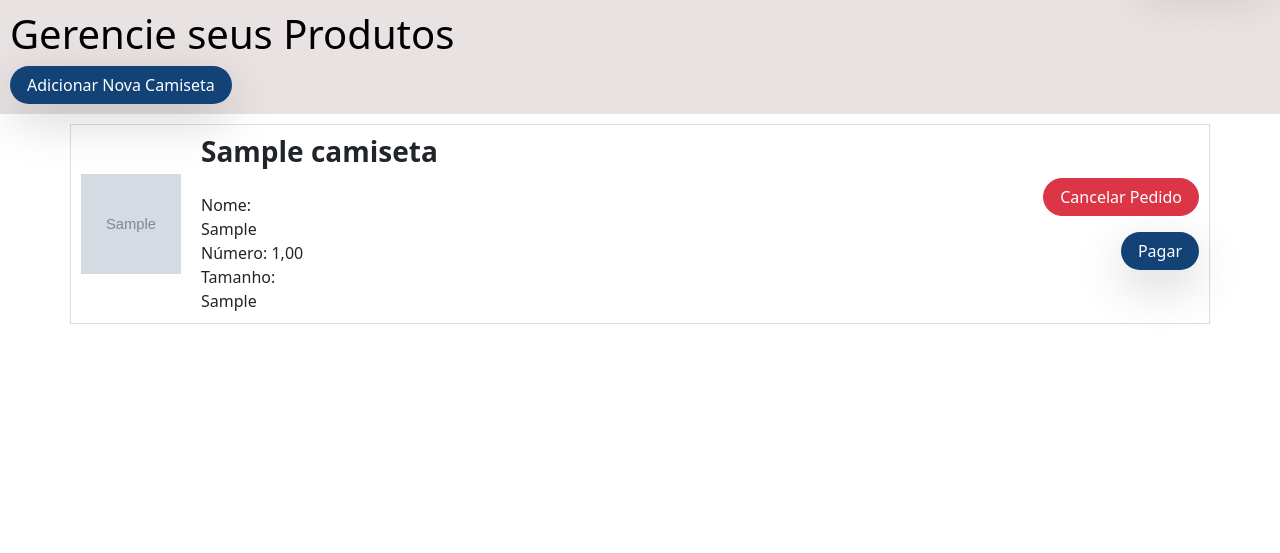
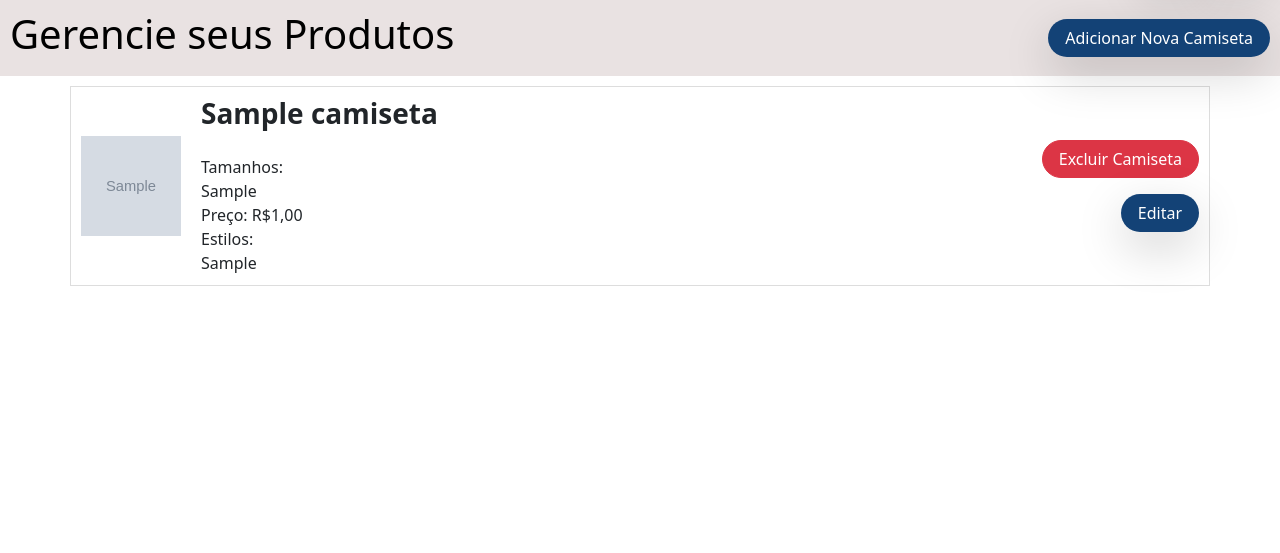
Before and after one commit to EugenioUrbano/IFSHOP, a Django app: page /gerenciar_pro/ in a window 1280 px wide. Shown: the part 83-636 px from the top of the page. Run offline with Django 5.2, Linux system fonts and the light colour scheme; a user stored in the database is signed in; tables that the repository leaves empty hold one stand-in row (values such as "Sample post"); grey boxes marked "Sample" are stand-in pictures; some libraries are stand-ins or nearby versions.

Commit message:
corrigido 2

```diff
--- a/ifshop/templates/gerenciar_pro.html
+++ b/ifshop/templates/gerenciar_pro.html
@@ -7,25 +7,29 @@
 {% block filtro%} {% endblock %}
 
 {% block content %}
-<div style="background-color: #E9E2E2; color: black; padding: 10px;">
+<div style="background-color: #E9E2E2; color: black; padding: 10px;" class="d-flex flex-wrap align-items-center justify-content-center justify-content-md-between">
     <h1>Gerencie seus Produtos</h1>
-    <button type="button" class="btn botoes shadow-lg rounded-pill px-3"><a href="{% url 'adicionar_pro' %}" class="nav-link">Adicionar Nova Camiseta</a></button>
+    <div class="text-end">
+        <button type="button" class="btn botoes shadow-lg rounded-pill px-3 "><a href="{% url 'adicionar_pro' %}" class="nav-link">Adicionar Nova Camiseta</a></button>
+    </div>
 </div>
-
 <ul style="list-style: none; padding: 0;" class="container body-content">
     {% for camiseta in camisetas %}
     <li style="border: 1px solid #ddd; padding: 10px; margin: 10px 0; display: flex; align-items: center; justify-content: space-between;">
         <div style="display: flex; align-items: center; gap: 20px;">
+
             <img src="{{ camiseta.imagem.url }}" alt="Imagem de {{ camiseta.titulo }}" style="width: 100px; height: 100px; object-fit: cover;">
+
+
             <div class="col-md-8 themed-grid-col">
                 <div class="pb-3">
                     <h3><strong>{{ camiseta.titulo }}</strong></h3>
                 </div>
                 <div class="row">
                     <div class="col-md-6">
-                        Nome: {{ camiseta.tamanhos }}<br>
-                        Número: {{ camiseta.preco }}<br>
-                        Tamanho: {{ camiseta.estilos }}<br>
+                        Tamanhos: {{ camiseta.tamanhos }}<br>
+                        Preço: R${{ camiseta.preco }}<br>
+                        Estilos: {{ camiseta.estilos }}<br>
                     </div>
                 </div>
             </div>
@@ -33,13 +37,14 @@
         <div style="text-align: right;">
             <form method="post"  class="pb-3">
                 {% csrf_token %}
-                <input type="hidden" name="pedido_id" value="{{ camiseta.id }}">
-                <button class="btn btn-danger rounded-pill px-3" type="submit" name="deletar">Cancelar Pedido</button>
+                <input type="hidden" name="camiseta_id" value="{{ camiseta.id }}">
+                <button class="btn btn-danger rounded-pill px-3" type="submit" name="deletar">Excluir Camiseta</button>
             </form>
-            <button class="btn botoes shadow-lg rounded-pill px-3">Pagar</button>
+            <button class="btn botoes shadow-lg rounded-pill px-3">Editar</button>
         </div>
     </li>
     {% endfor %}
 </ul>
 
+
 {% endblock %}
--- a/ifshop/templates/perfil.html
+++ b/ifshop/templates/perfil.html
@@ -21,10 +21,7 @@
                 <img src="{{ camiseta.imagem.url }}" alt="Imagem de {{ camiseta.titulo }}" style="width: 100%; height: 428px; object-fit: cover;" class="img-thumbnail">
                 <div class="card-body ">
                     <h3>{{ camiseta.titulo }}</h3>
-                    <h6 class="text-body-secondary paddind-posts">Data Para fazer o pedido até {{ camiseta.data_limite_pedidos }}</h6>
                     <div class="d-flex justify-content-between align-items-center">
-                        <samp>  </samp>
-
                         <p class="text-body-secondary">R$ {{ camiseta.preco }}</p>
                     </div>
                 </div>
@@ -38,7 +35,5 @@
     <p>Nenhuma camisa cadastrada.</p>
 {% endif %}
 
-<div class="pricing-header p-3 pb-md-4 mx-auto text-center">
 
-</div>
 {% endblock %}
```
